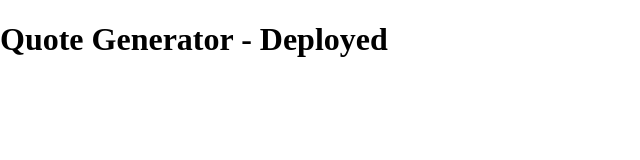
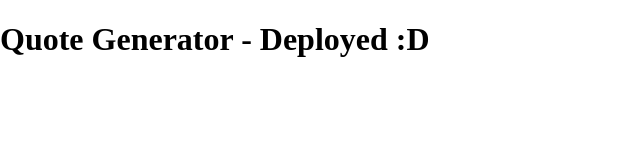
Before and after one commit to shaneiadt/quote-generator, a website: page public/index.html in a window 1280 px wide. Shown: the full height of the page, 0-640 px from the left. Drawn offline with Linux system fonts and the light colour scheme; files that its build step writes are made by us from their sources.

Commit message:
update action

```diff
--- a/public/index.html
+++ b/public/index.html
@@ -16,7 +16,7 @@
     <title>App Template</title>
   </head>
   <body>
-    <h1>Quote Generator - Deployed</h1>
+    <h1>Quote Generator - Deployed :D</h1>
     <noscript>You need to enable JavaScript to run this app.</noscript>
     <script type="module" src="/_dist_/index.js"></script>
   </body>
```
Also changed, not shown: .github/workflows/ci.yml.
